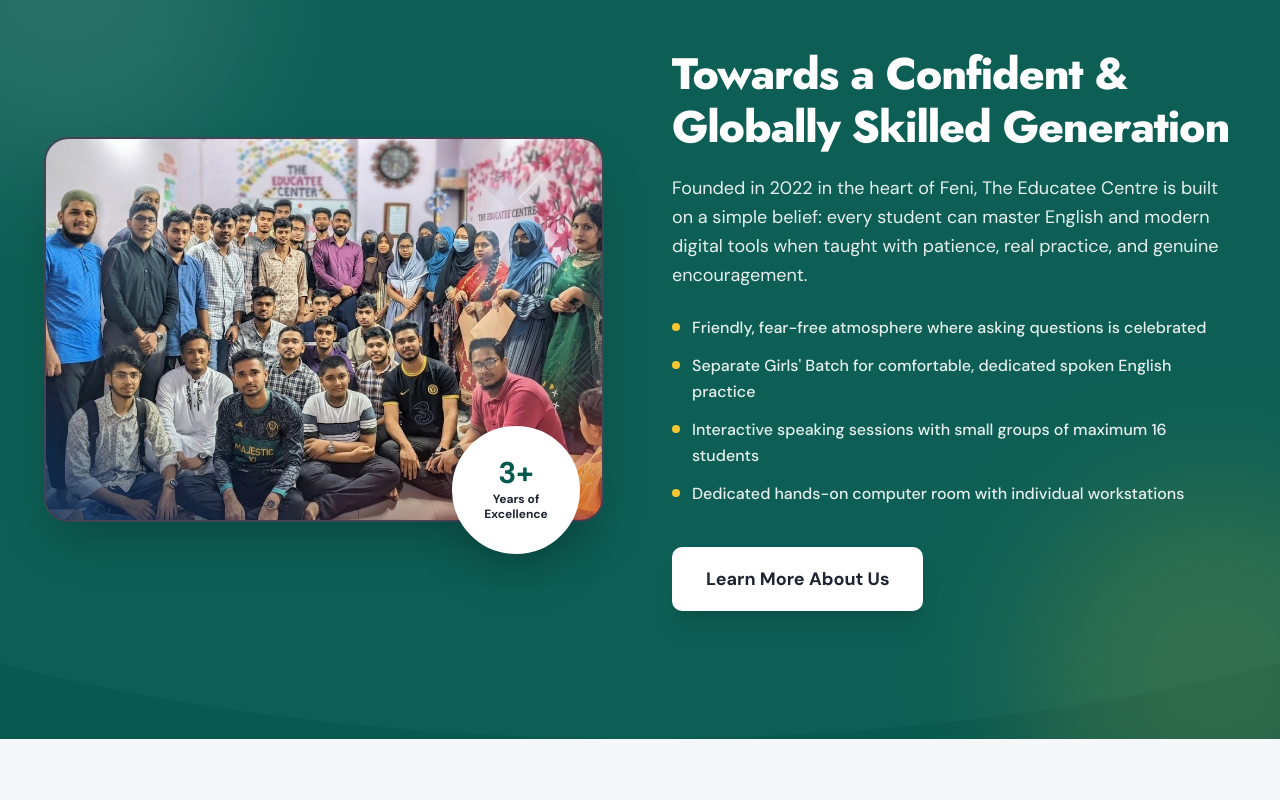
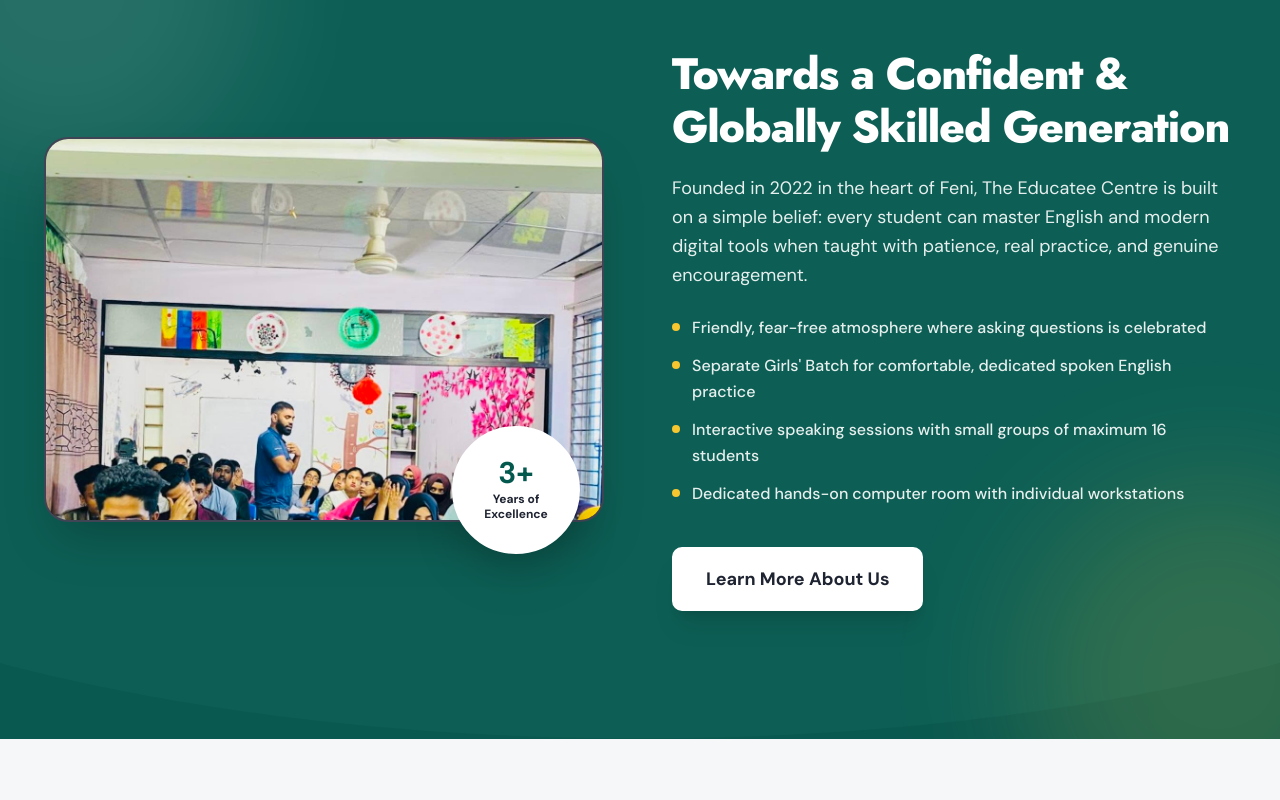
Before and after one commit to mahid559/the_educatee_centre, a Next.js app: page / in a window 1280 px wide. Shown: the part 1000-1800 px from the top of the page. Built offline with nearby package versions, Linux system fonts and the light colour scheme.

Commit message:
fix: update about section image to classroom photo and remove hashtag

```diff
--- a/src/components/AboutPreview.tsx
+++ b/src/components/AboutPreview.tsx
@@ -71,7 +71,7 @@ export function AboutPreview() {
                   alt={aboutPreview.imageAlt}
                   fill
                   sizes="(max-width: 768px) 100vw, (max-width: 1200px) 50vw, 560px"
-                  className="object-cover object-center"
+                  className="object-cover object-[center_20%]"
                 />
               </div>
 
--- a/src/components/WhyChooseUs.tsx
+++ b/src/components/WhyChooseUs.tsx
@@ -177,13 +177,6 @@ export function WhyChooseUs() {
             );
           })}
         </div>
-
-        {/* Bottom Hashtag Brand Signature (Matching reference image #Growwithsizaria) */}
-        <div className="mt-14 sm:mt-16 text-center">
-          <span className="inline-block text-base sm:text-lg font-extrabold font-[var(--font-jost)] text-[#1F2432] tracking-wide">
-            #GrowWith<span className="text-[#03594E]">Educatee</span>
-          </span>
-        </div>
       </div>
     </section>
   );
--- a/src/data/content.ts
+++ b/src/data/content.ts
@@ -290,7 +290,7 @@ export const siteContent = {
     story: {
       tag: "OUR STORY",
       title: "A Friendly Sanctuary for English & Digital Mastery in Feni",
-      image: "/images/about/about-community.jpg",
+      image: "/images/gallery/classroom/557593266_792413500209639_4966182424805824257_n.jpg",
       imageAlt: "Inside The Educatee Centre interactive classroom",
       // TODO: Confirm exact founding month/date in 2022 with Engr. Zahir Uddin Babar
       paragraph1: "Established in 2022 in the heart of Feni, The Educatee Centre was born out of a clear observation: countless bright students, job seekers, and professionals in our community felt held back — not by lack of intelligence, but by anxiety and hesitation when speaking English or working with modern digital tools.",
@@ -344,7 +344,7 @@ export const siteContent = {
     ],
     ctaText: "Learn More About Us",
     ctaLink: "/about",
-    image: "/images/about/about-community.jpg",
+    image: "/images/gallery/classroom/557593266_792413500209639_4966182424805824257_n.jpg",
     imageAlt: "Inside The Educatee Centre interactive classroom",
   },
 
```
Also changed, not shown: src/data/gallery-manifest.json, 1 other file (tests, documents, lock files or other folders).
